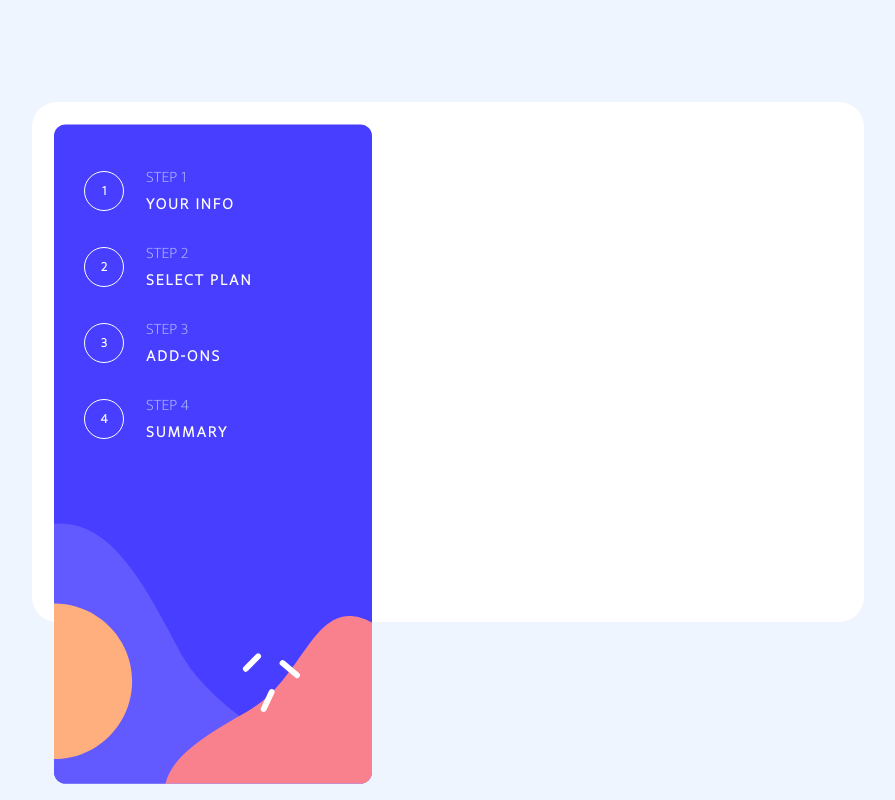
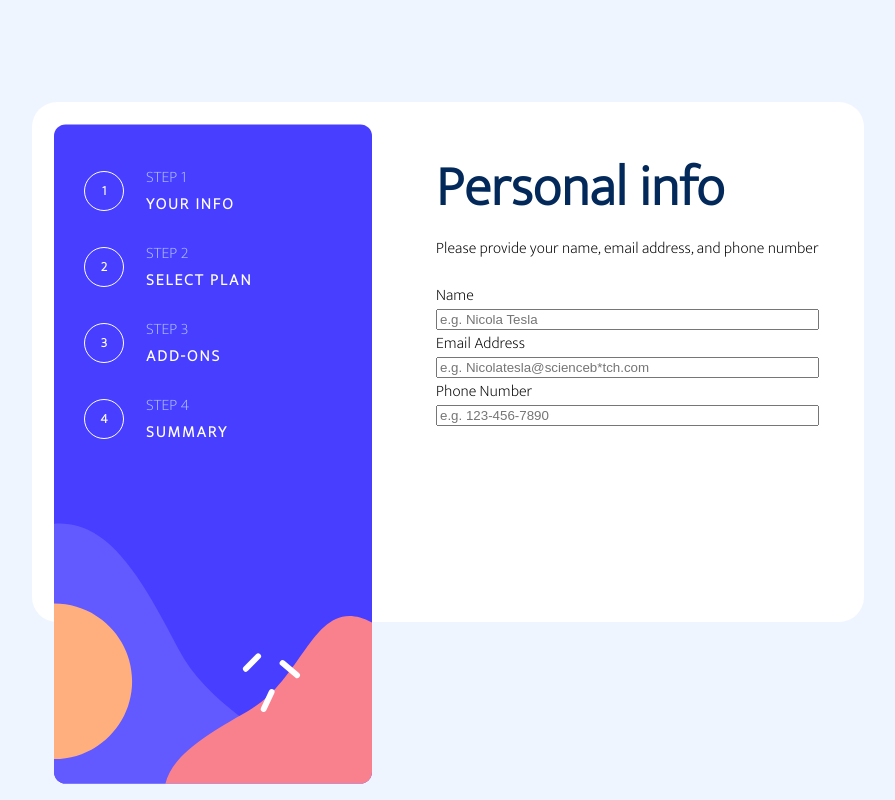
Before and after one commit to emrecanberktas/multi-step-form, a React (Vite) app: page / in a window 1280 px wide. Shown: the whole page, without its empty margins (160-1055 px from the left). Built offline with nearby package versions, Linux system fonts and the light colour scheme.

Commit message:
Add: personal info

```diff
--- a/src/App.tsx
+++ b/src/App.tsx
@@ -1,11 +1,12 @@
-import { useState } from "react";
 import "./App.css";
 import Navbar from "./components/navbar";
+import PersonalInfo from "./components/personalInfo";
 
 function App() {
   return (
     <div className="App">
       <Navbar />
+      <PersonalInfo />
     </div>
   );
 }
--- /dev/null
+++ b/src/components/personalInfo/index.css
@@ -0,0 +1,19 @@
+.Personal-Info {
+  display: flex;
+  position: relative;
+  flex-direction: column;
+  margin: 40px 30px;
+  font-family: var(--font-family);
+}
+
+.Personal-Info-Title {
+  font-weight: 900;
+  font-size: 3.5rem;
+  color: var(--Marine-blue);
+}
+
+form {
+  display: flex;
+  flex-direction: column;
+  margin: 20px 0;
+}
--- /dev/null
+++ b/src/components/personalInfo/index.tsx
@@ -0,0 +1,27 @@
+import React from "react";
+import "./index.css";
+
+function PersonalInfo() {
+  return (
+    <div className="Personal-Info">
+      <div className="Personal-Info-Description">
+        <p className="Personal-Info-Title">Personal info</p>
+        <p>Please provide your name, email address, and phone number</p>
+      </div>
+      <form>
+        <label htmlFor="name">Name</label>
+        <input type="text" id="Name" placeholder="e.g. Nicola Tesla" />
+        <label htmlFor="email">Email Address</label>
+        <input
+          type="email"
+          id="Email"
+          placeholder="e.g. Nicolatesla@scienceb*tch.com"
+        />
+        <label htmlFor="phone-number">Phone Number</label>
+        <input type="tel" id="Tel" placeholder="e.g. 123-456-7890" />
+      </form>
+    </div>
+  );
+}
+
+export default PersonalInfo;
```
